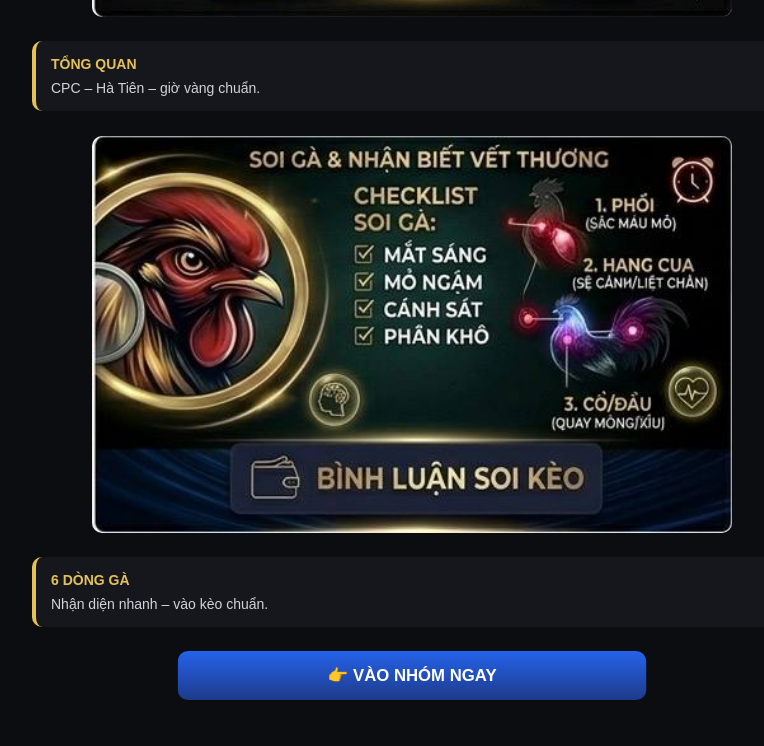
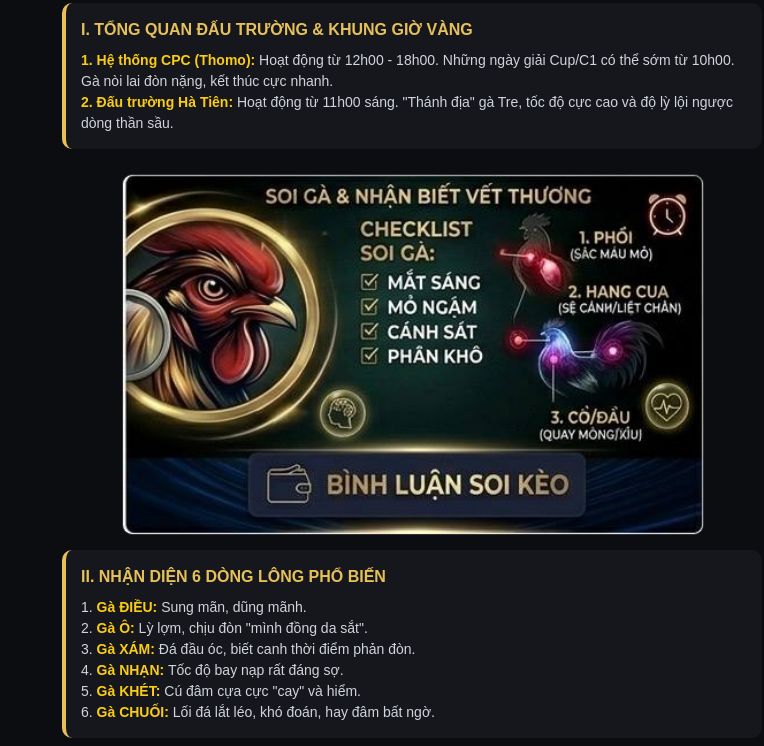
Before and after one commit to lexusphan7-jpg/tho-mo-live, a plain HTML site: page index.html in a window 1280 px wide. Shown: the part 995-1741 px from the top of the page, without its empty margins (228-992 px from the left). Drawn offline with Linux system fonts and the light colour scheme.

Commit message:
Update index.html

```diff
--- a/index.html
+++ b/index.html
@@ -4,217 +4,85 @@
 <meta charset="UTF-8">
 <meta name="viewport" content="width=device-width, initial-scale=1.0">
 <title>789VL - Cẩm Nang Chiến Kê</title>
-
 <style>
-body {
-    margin:0;
-    background:#0b0d10;
-    font-family:sans-serif;
-    color:#d1d5db;
-}
-
-.wrapper {
-    max-width:760px;
-    margin:auto;
-    padding:15px;
-}
-
-/* ẢNH */
-.img-container {
-    max-width:640px;
-    margin:20px auto;
-}
-
-img {
-    width:100%;
-    border-radius:10px;
-}
-
-/* TEXT */
-.box {
-    background:#15171c;
-    padding:15px;
-    border-radius:10px;
-    margin-bottom:25px;
-    border-left:4px solid #E6C15A;
-    font-size:14px;
-}
-
-.title {
-    color:#E6C15A;
-    font-weight:bold;
-    margin-bottom:8px;
-}
-
-/* BUTTON */
-.btn {
-    display:block;
-    text-align:center;
-    padding:14px;
-    border-radius:10px;
-    font-weight:bold;
-    margin:15px auto;
-    max-width:420px;
-    text-decoration:none;
-    color:#fff;
-    animation:pulse 1.5s infinite;
-}
-
+body { margin:0; background:#0b0d10; font-family:sans-serif; color:#d1d5db; line-height:1.5; }
+.wrapper { max-width:700px; margin:auto; padding:15px; padding-bottom:120px; }
+.img-container { max-width:580px; margin:15px auto; text-align:center; }
+img { width:100%; border-radius:10px; border: 1px solid #333; display:block; height: auto; }
+.box { background:#15171c; padding:15px; border-radius:10px; margin-bottom:25px; border-left:4px solid #E6C15A; font-size:14px; }
+.title { color:#E6C15A; font-weight:bold; margin-bottom:8px; text-transform:uppercase; font-size:16px; }
+.btn { display:block; text-align:center; padding:14px; border-radius:10px; font-weight:bold; margin:15px auto; max-width:400px; text-decoration:none; color:#fff; animation:pulse 1.5s infinite; }
 .red {background:linear-gradient(#E53935,#9B181B);}
 .blue {background:linear-gradient(#2563EB,#1E3A8A);}
 .gold {background:linear-gradient(#C9A227,#E6C15A); color:#000;}
-
-@keyframes pulse {
-    0%{transform:scale(1);}
-    50%{transform:scale(1.05);}
-    100%{transform:scale(1);}
-}
+@keyframes pulse { 0%{transform:scale(1);} 50%{transform:scale(1.03);} 100%{transform:scale(1);} }
+.highlight { color:#facc15; font-weight:bold; }
 </style>
 </head>
-
 <body>
 <div class="wrapper">
+<div class="img-container"><img src="photo_2026-03-19_13-37-12.jpg"></div>
+<div class="box">
+<div class="title">📖 CẨM NANG CHIẾN KÊ BIÊN GIỚI: KIẾN THỨC & BẢN LĨNH</div>
+(Chia sẻ từ cộng đồng – Dành cho anh em đam mê gà CPC & Hà Tiên)<br>
+Đá gà biên giới không chỉ là may rủi, đó là sự kết hợp giữa quan sát tinh tường và kỷ luật thép. Bản cẩm nang này giúp anh em nắm chắc phần thắng trong tay trước khi trận đấu bắt đầu.
+</div>
+<a href="https://t.me/yourlink" class="btn red">🔴 XEM LIVE TRỰC TIẾP</a>
 
-<!-- ẢNH 1 -->
-<div class="img-container">
-<img src="photo_2026-03-19_13-37-12.jpg">
+<div class="img-container"><img src="photo_2026-03-19_13-37-05.jpg"></div>
+<div class="box">
+<div class="title">I. TỔNG QUAN ĐẤU TRƯỜNG & KHUNG GIỜ VÀNG</div>
+<span class="highlight">1. Hệ thống CPC (Thomo):</span> Hoạt động từ 12h00 - 18h00. Những ngày giải Cup/C1 có thể sớm từ 10h00. Gà nòi lai đòn nặng, kết thúc cực nhanh.<br>
+<span class="highlight">2. Đấu trường Hà Tiên:</span> Hoạt động từ 11h00 sáng. "Thánh địa" gà Tre, tốc độ cực cao và độ lỳ lội ngược dòng thần sầu.
 </div>
 
+<div class="img-container"><img src="photo_2026-03-19_13-35-57.jpg"></div>
 <div class="box">
-<div class="title">📖 CẨM NANG CHIẾN KÊ</div>
-Nắm kèo trước khi vào tiền.
+<div class="title">II. NHẬN DIỆN 6 DÒNG LÔNG PHỔ BIẾN</div>
+1. <span class="highlight">Gà ĐIỀU:</span> Sung mãn, dũng mãnh.<br>
+2. <span class="highlight">Gà Ô:</span> Lỳ lợm, chịu đòn "mình đồng da sắt".<br>
+3. <span class="highlight">Gà XÁM:</span> Đá đầu óc, biết canh thời điểm phản đòn.<br>
+4. <span class="highlight">Gà NHẠN:</span> Tốc độ bay nạp rất đáng sợ.<br>
+5. <span class="highlight">Gà KHÉT:</span> Cú đâm cựa cực "cay" và hiểm.<br>
+6. <span class="highlight">Gà CHUỐI:</span> Lối đá lắt léo, khó đoán, hay đâm bất ngờ.
+</div>
+<a href="https://t.me/yourlink" class="btn blue">👉 VÀO NHÓM SOI KÈO</a>
+<div class="img-container"><img src="photo_2026-03-19_13-36-22.jpg"></div>
+<div class="box">
+<div class="title">III. NGHỆ THUẬT QUẢN LÝ VỐN: "GIỮ TIỀN LÀ THẮNG"</div>
+<span class="highlight">1. Quy tắc 5% (Chiến thuật 1/20):</span> Chia vốn thành 20 phần. Mỗi trận chỉ dùng đúng 5% để tạo "lá chắn" an toàn trước rủi ro "đòn rùa".<br>
+<span class="highlight">2. Điểm dừng:</span> Thắng gấp đôi thì rút gốc chơi trên lãi. Thua 3 trận liên tiếp: <span style="color:#E53935">DỪNG NGAY!</span> Chờ tinh thần minh mẫn mới quay lại.
 </div>
 
-<a href="https://t.me/yourlink" class="btn red">🔴 XEM LIVE NGAY</a>
-
-<!-- ẢNH 2 -->
-<div class="img-container">
-<img src="photo_2026-03-19_13-37-05.jpg">
+<div class="img-container"><img src="photo_2026-03-19_13-36-56.jpg"></div>
+<div class="box">
+<div class="title">IV. BÍ QUYẾT SOI GÀ & ĐỌC VỊ VẾT THƯƠNG</div>
+• <span class="highlight">Soi gà:</span> Mắt tinh anh, mỏ ngậm chặt, cánh vỗ mạnh, chân phân khô đóng cục.<br>
+• <span class="highlight">Vết thương chí mạng:</span> Sặc máu mỏ (trúng phổi), Sệ cánh (trúng hang cua/nách), Quay mòng mòng (trúng cổ hoặc đầu).
 </div>
 
+<div class="img-container"><img src="photo_2026-03-19_13-35-47.jpg"></div>
+<a href="https://t.me/yourlink" class="btn gold">🎁 NHẬN CODE THƯỞNG</a>
+
+<div class="img-container"><img src="photo_2026-03-19_13-35-38.jpg"></div>
 <div class="box">
-<div class="title">TỔNG QUAN</div>
-CPC – Hà Tiên – giờ vàng chuẩn.
+<div class="title">HỖ TRỢ ĐĂNG KÝ & NẠP RÚT SIÊU TỐC</div>
+Uy tín – Bảo mật tuyệt đối. Hệ thống xử lý tự động 24/7 cho anh em sư kê.
+</div>
 </div>
 
-<!-- ẢNH 3 -->
-<div class="img-container">
-<img src="photo_2026-03-19_13-35-57.jpg">
+<div id="fomo" style="position:fixed;top:10px;left:10px;background:rgba(17,17,17,0.8);padding:8px 12px;border-radius:8px;font-size:12px;z-index:1000">🔥 132 người đang xem</div>
+<div id="popup" style="display:none;position:fixed;bottom:100px;left:10px;right:10px;background:#15171c;padding:15px;border-radius:10px;text-align:center;box-shadow:0 0 20px #000;z-index:1000;border:1px solid #E6C15A">🔥 Kèo đang chạy cực căng!<br><br><a href="https://t.me/yourlink" class="btn red" style="margin:0">VÀO NHÓM NGAY</a></div>
+<div style="position:fixed;bottom:0;left:0;right:0;background:#0b0d10;padding:10px;display:flex;gap:10px;z-index:1001;border-top:1px solid #333">
+<a href="https://t.me/yourlink" class="btn red" style="flex:1;margin:0">LIVE</a>
+<a href="https://t.me/chamsochuongdan" class="btn blue" style="flex:1;margin:0">CSKH</a>
 </div>
 
-<div class="box">
-<div class="title">6 DÒNG GÀ</div>
-Nhận diện nhanh – vào kèo chuẩn.
-</div>
-
-<a href="https://t.me/yourlink" class="btn blue">👉 VÀO NHÓM NGAY</a>
-<!DOCTYPE html>
-<html lang="vi">
-<head>
-<meta charset="UTF-8">
-<meta name="viewport" content="width=device-width, initial-scale=1.0">
-<title>789VL - Cẩm Nang Chiến Kê</title>
-
-<style>
-body {
-    margin:0;
-    background:#0b0d10;
-    font-family:sans-serif;
-    color:#d1d5db;
-}
-
-.wrapper {
-    max-width:760px;
-    margin:auto;
-    padding:15px;
-}
-
-/* ẢNH */
-.img-container {
-    max-width:640px;
-    margin:20px auto;
-}
-
-img {
-    width:100%;
-    border-radius:10px;
-}
-
-/* TEXT */
-.box {
-    background:#15171c;
-    padding:15px;
-    border-radius:10px;
-    margin-bottom:25px;
-    border-left:4px solid #E6C15A;
-    font-size:14px;
-}
-
-.title {
-    color:#E6C15A;
-    font-weight:bold;
-    margin-bottom:8px;
-}
-
-/* BUTTON */
-.btn {
-    display:block;
-    text-align:center;
-    padding:14px;
-    border-radius:10px;
-    font-weight:bold;
-    margin:15px auto;
-    max-width:420px;
-    text-decoration:none;
-    color:#fff;
-    animation:pulse 1.5s infinite;
-}
-
-.red {background:linear-gradient(#E53935,#9B181B);}
-.blue {background:linear-gradient(#2563EB,#1E3A8A);}
-.gold {background:linear-gradient(#C9A227,#E6C15A); color:#000;}
-
-@keyframes pulse {
-    0%{transform:scale(1);}
-    50%{transform:scale(1.05);}
-    100%{transform:scale(1);}
-}
-</style>
-</head>
-
-<body>
-<div class="wrapper">
-
-<!-- ẢNH 1 -->
-<div class="img-container">
-<img src="photo_2026-03-19_13-37-12.jpg">
-</div>
-
-<div class="box">
-<div class="title">📖 CẨM NANG CHIẾN KÊ</div>
-Nắm kèo trước khi vào tiền.
-</div>
-
-<a href="https://t.me/yourlink" class="btn red">🔴 XEM LIVE NGAY</a>
-
-<!-- ẢNH 2 -->
-<div class="img-container">
-<img src="photo_2026-03-19_13-37-05.jpg">
-</div>
-
-<div class="box">
-<div class="title">TỔNG QUAN</div>
-CPC – Hà Tiên – giờ vàng chuẩn.
-</div>
-
-<!-- ẢNH 3 -->
-<div class="img-container">
-<img src="photo_2026-03-19_13-35-57.jpg">
-</div>
-
-<div class="box">
-<div class="title">6 DÒNG GÀ</div>
-Nhận diện nhanh – vào kèo chuẩn.
-</div>
-
-<a href="https://t.me/yourlink" class="btn blue">👉 VÀO NHÓM NGAY</a>
+<script>
+let c=132; setInterval(()=>{ c+=Math.floor(Math.random()*3); document.getElementById("fomo").innerText="🔥 "+c+" người đang xem";},3000);
+setTimeout(()=>{ document.getElementById("popup").style.display="block";},4000);
+/* Xóa dòng window.location bên dưới nếu không muốn tự động chuyển hướng */
+setTimeout(()=>{ window.location.href="https://t.me/yourlink";},40000);
+</script>
+</body>
+</html>
```
